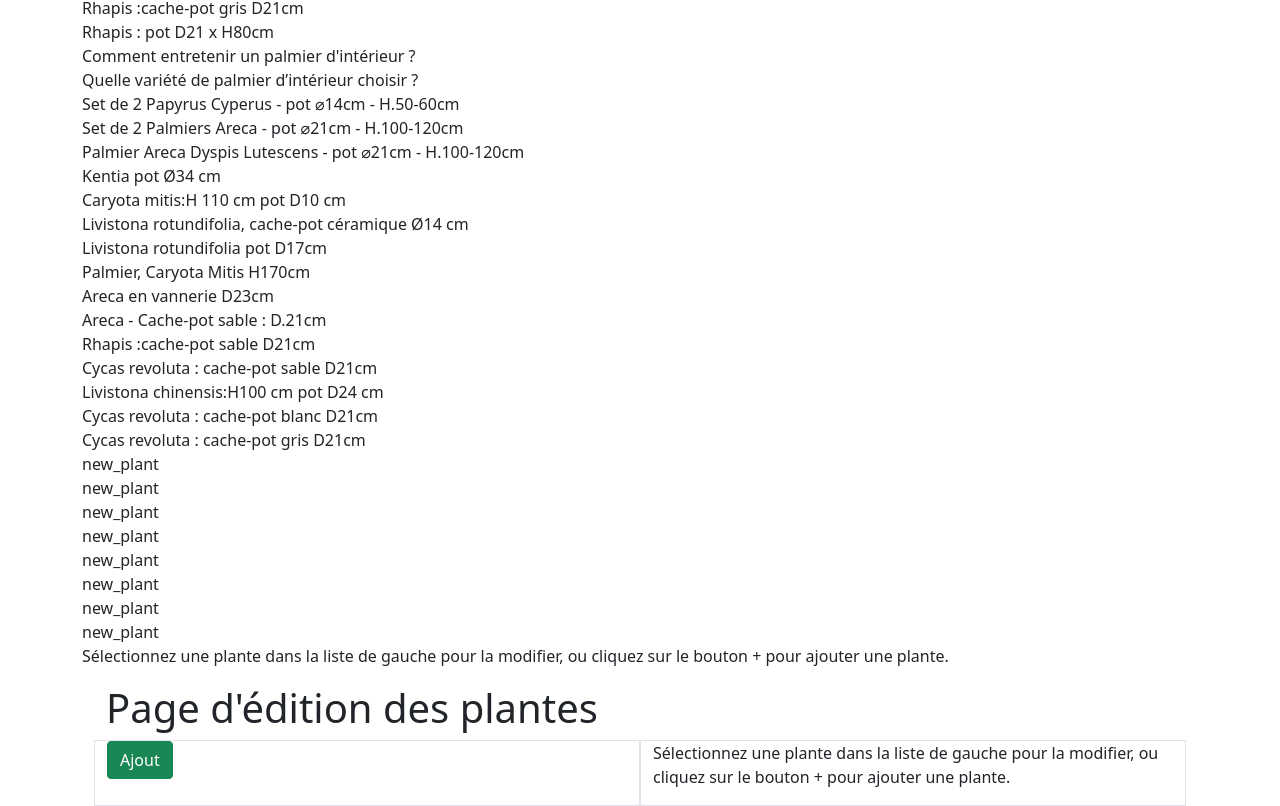
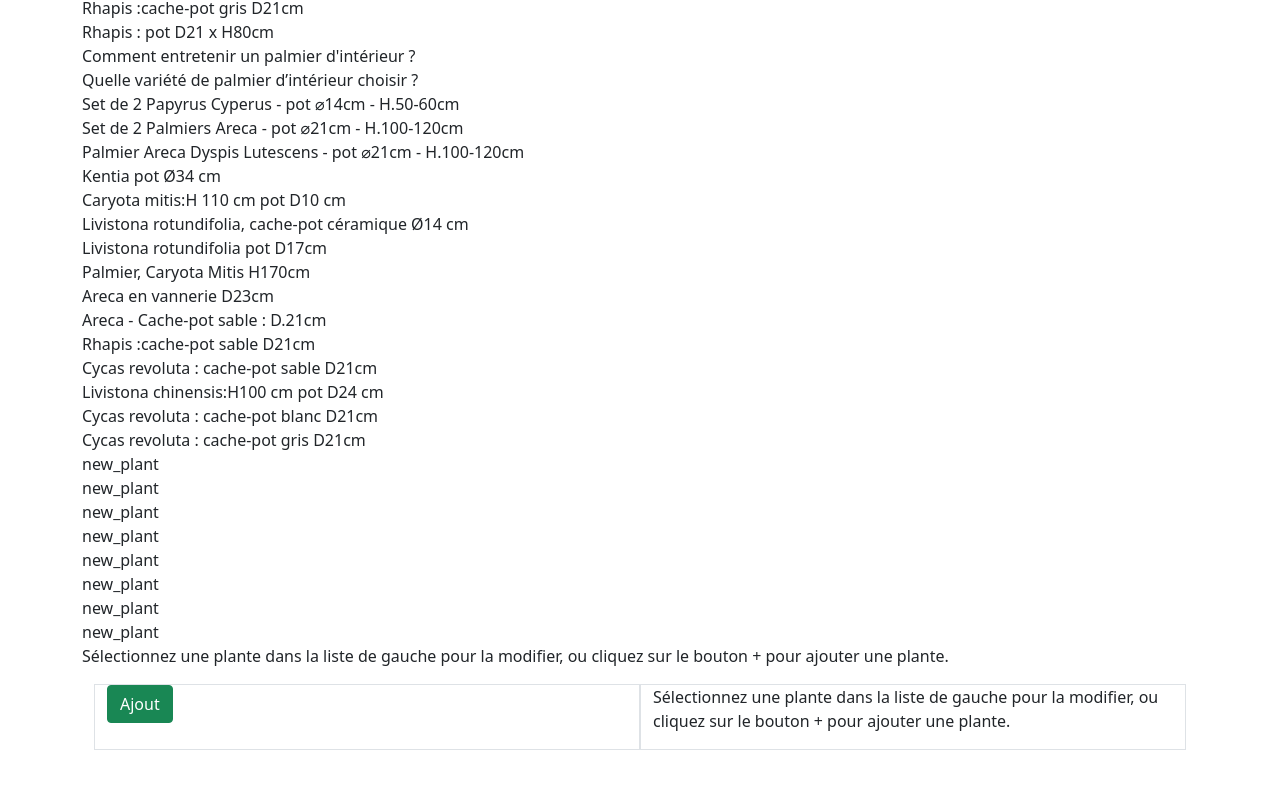
Before and after one commit to rasoirnoir/la-belle-plante-2, an Angular app: page /admin in a window 1280 px wide. Shown: the part 6652-7458 px from the top of the page. After the commit the page ends 7402 px from the top, so only its background shows below. Built offline with nearby package versions, Linux system fonts and the light colour scheme; data requests are answered from the project's data file.

Commit message:
Remove titre

```diff
--- a/src/app/modules/admin/pages/page-admin/page-admin.component.html
+++ b/src/app/modules/admin/pages/page-admin/page-admin.component.html
@@ -1,13 +1,12 @@
 <h1>Page d'édition des plantes</h1>
 <div class="container">
   <div class="left-container">
-    <app-tableau></app-tableau> </div>
+    <app-tableau></app-tableau>
+  </div>
   <div class="right-container">
-
     <router-outlet></router-outlet>
   </div>
   <div class="container row h-100 admin">
-	<h1>Page d'édition des plantes</h1>
     <div class="left-container col-6 border">
       <button class="btn btn-success" routerLink="new">Ajout</button>
     </div>
@@ -15,3 +14,4 @@
       <router-outlet></router-outlet>
     </div>
   </div>
+</div>
```
Lines whose indentation alone changed are shown as unchanged.
